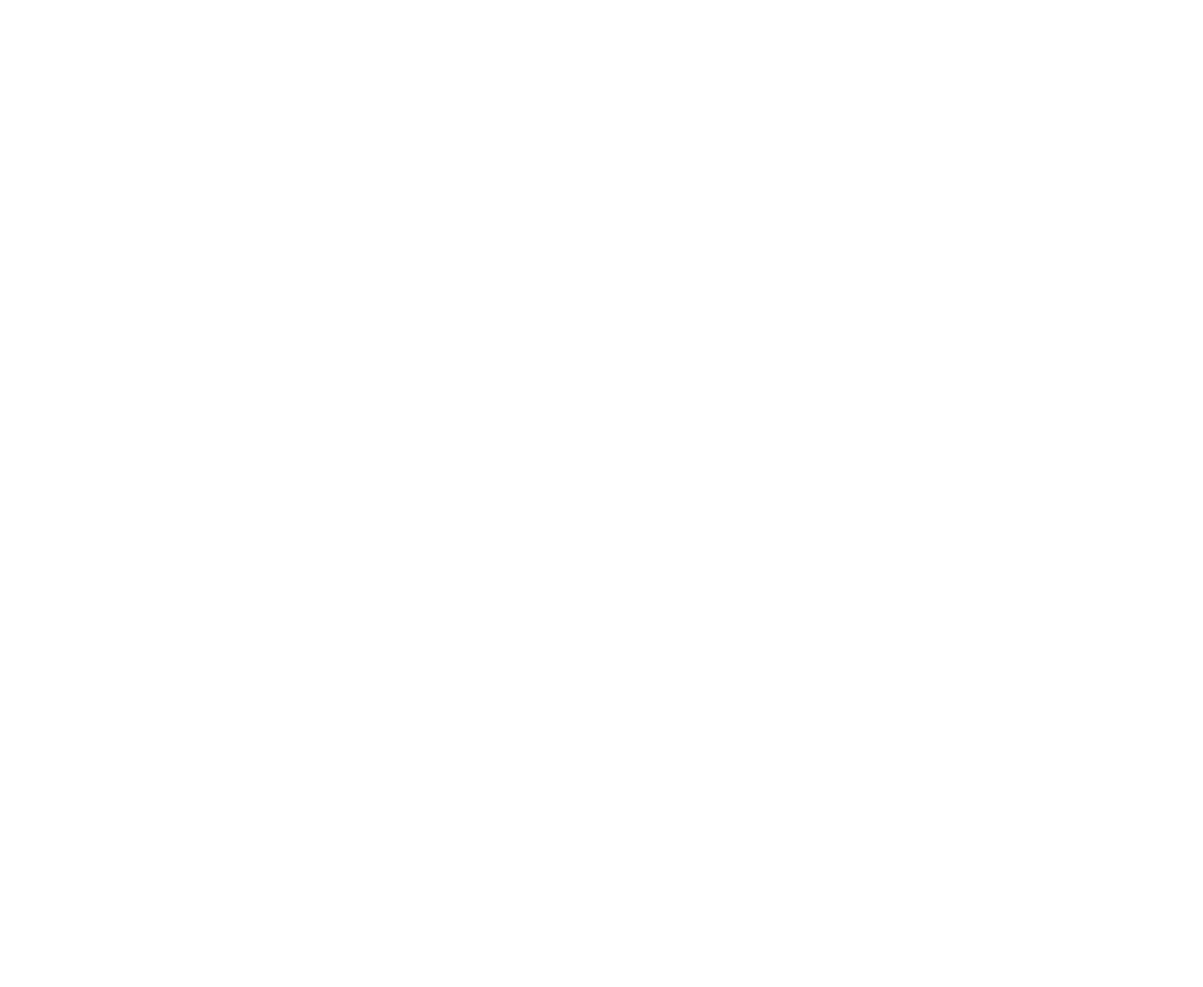
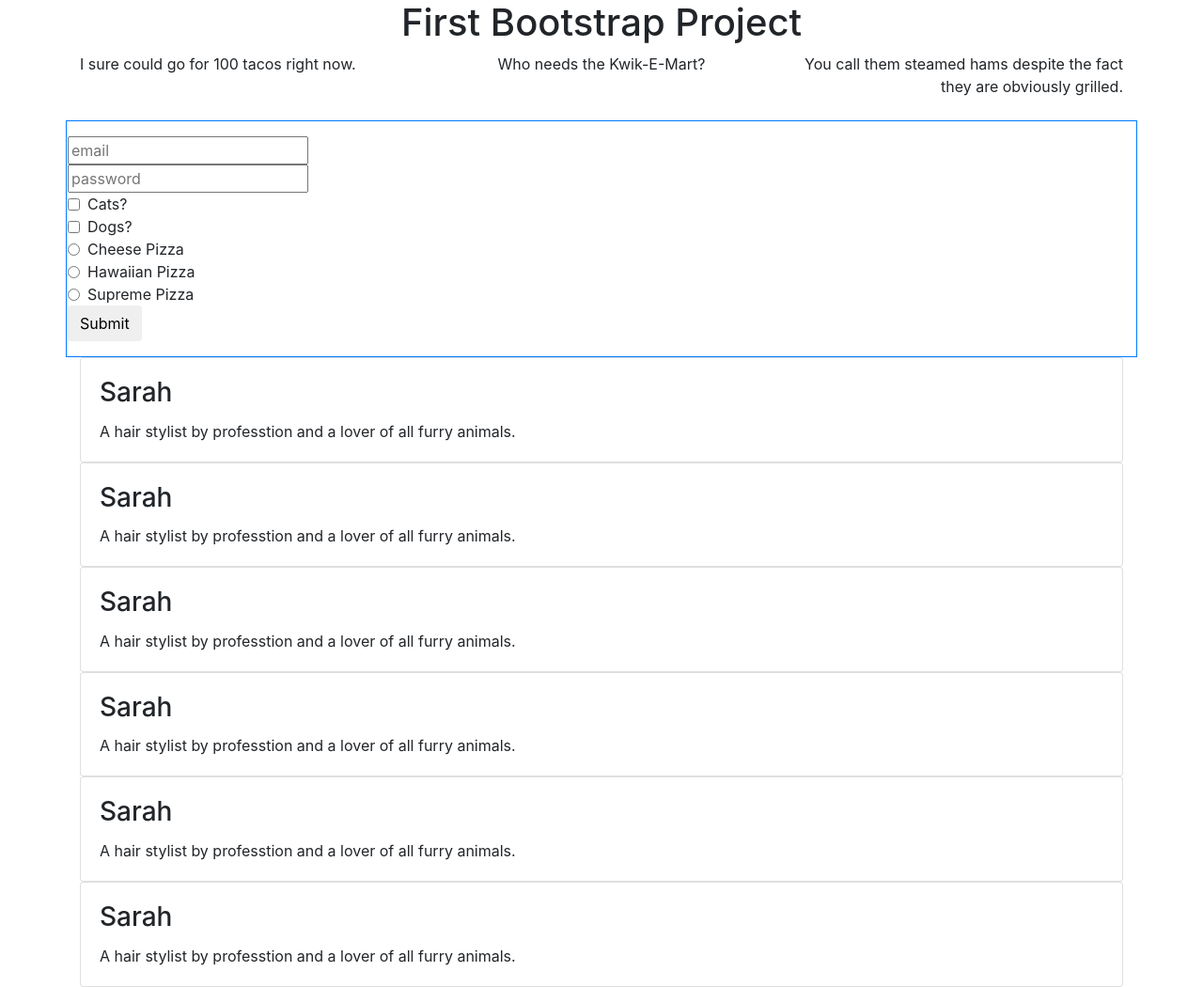
Before and after one commit to macemke4130/Bootstrap-4-Drills, a plain HTML site: page index.html in a window 1280 px wide. Shown: the whole page at 94% size. Before the commit the page ends 800 px from the top, so only its background shows below. Drawn offline with nearby package versions, Linux system fonts and the light colour scheme.

Commit message:
Form finished, working on friends.

```diff
--- a/index.html
+++ b/index.html
@@ -11,6 +11,111 @@
 </head>
 
 <body>
+    <div class="container">
+        <div class="row justify-content-center">
+            <h1>First Bootstrap Project</h1>
+        </div>
+        <div class="row">
+            <div class="col-4 text-left">I sure could go for 100 tacos right now.</div>
+            <div class="col-4 text-center">Who needs the Kwik-E-Mart?</div>
+            <div class="col-4 text-right">You call them steamed hams despite the fact they are obviously grilled.</div>
+        </div>
+
+        <div class="row mt-4">
+            <form class="col-12 border border-primary p-3" action="#">
+                <div class="row">
+                    <input type="email" placeholder="email">
+                </div>
+                <div class="row">
+                    <input type="password" placeholder="password">
+                </div>
+                <div class="row align-items-center">
+                    <input type="checkbox" class="mr-2">Cats?
+                </div>
+                <div class="row align-items-center">
+                    <input type="checkbox" class="mr-2">Dogs?
+                </div>
+                <div class="row align-items-center">
+                    <input type="radio" class="mr-2" name="pizza" value="cheese"> Cheese Pizza
+                </div>
+                <div class="row align-items-center">
+                    <input type="radio" class="mr-2" name="pizza" value="hawaiian"> Hawaiian Pizza
+                </div>
+                <div class="row align-items-center">
+                    <input type="radio" class="mr-2" name="pizza" value="supreme"> Supreme Pizza
+                </div>
+                <div class="row">
+                    <button class="btn" value="submit">Submit</button>
+                </div>
+            </form>
+        </div>
+
+        <div class="row">
+            <!--Card-->
+            <div class="col-12">
+                <div class="card">
+                    <div class="card-body">
+                        <h3 class="card-title">Sarah</h3>
+                        <p class="card-text">A hair stylist by professtion and a lover of all furry animals.</p>
+                    </div>
+                </div>
+            </div>
+            <!--End Card-->
+            <!--Card-->
+            <div class="col-12">
+                <div class="card">
+                    <div class="card-body">
+                        <h3 class="card-title">Sarah</h3>
+                        <p class="card-text">A hair stylist by professtion and a lover of all furry animals.</p>
+                    </div>
+                </div>
+            </div>
+            <!--End Card-->
+            <!--Card-->
+            <div class="col-12">
+                <div class="card">
+                    <div class="card-body">
+                        <h3 class="card-title">Sarah</h3>
+                        <p class="card-text">A hair stylist by professtion and a lover of all furry animals.</p>
+                    </div>
+                </div>
+            </div>
+            <!--End Card-->
+            <!--Card-->
+            <div class="col-12">
+                <div class="card">
+                    <div class="card-body">
+                        <h3 class="card-title">Sarah</h3>
+                        <p class="card-text">A hair stylist by professtion and a lover of all furry animals.</p>
+                    </div>
+                </div>
+            </div>
+            <!--End Card-->
+            <!--Card-->
+            <div class="col-12">
+                <div class="card">
+                    <div class="card-body">
+                        <h3 class="card-title">Sarah</h3>
+                        <p class="card-text">A hair stylist by professtion and a lover of all furry animals.</p>
+                    </div>
+                </div>
+            </div>
+            <!--End Card-->
+            <!--Card-->
+            <div class="col-12">
+                <div class="card">
+                    <div class="card-body">
+                        <h3 class="card-title">Sarah</h3>
+                        <p class="card-text">A hair stylist by professtion and a lover of all furry animals.</p>
+                    </div>
+                </div>
+            </div>
+            <!--End Card-->
+
+        </div>
+    </div>
+    <!--Container Div-->
+
 
 
     <script src="https://code.jquery.com/jquery-3.5.1.slim.min.js"
```
